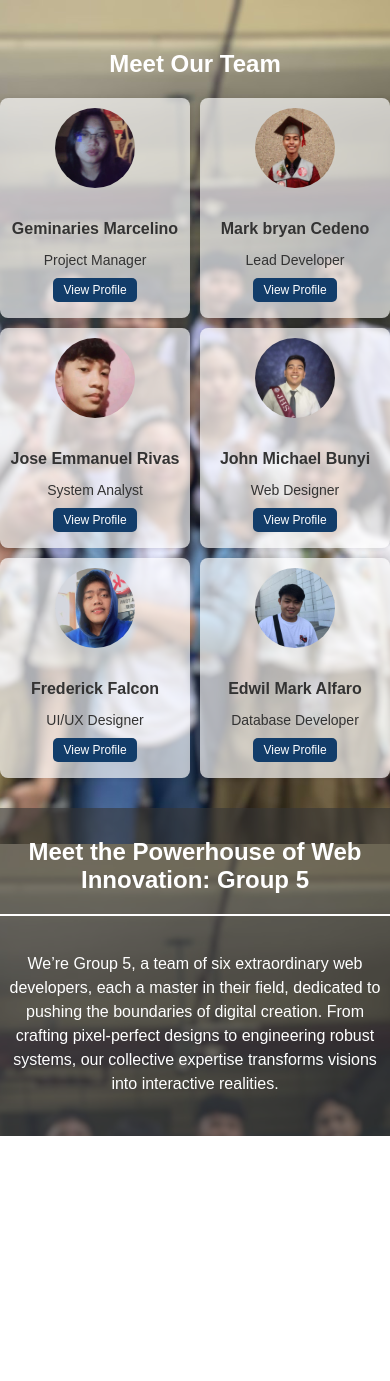
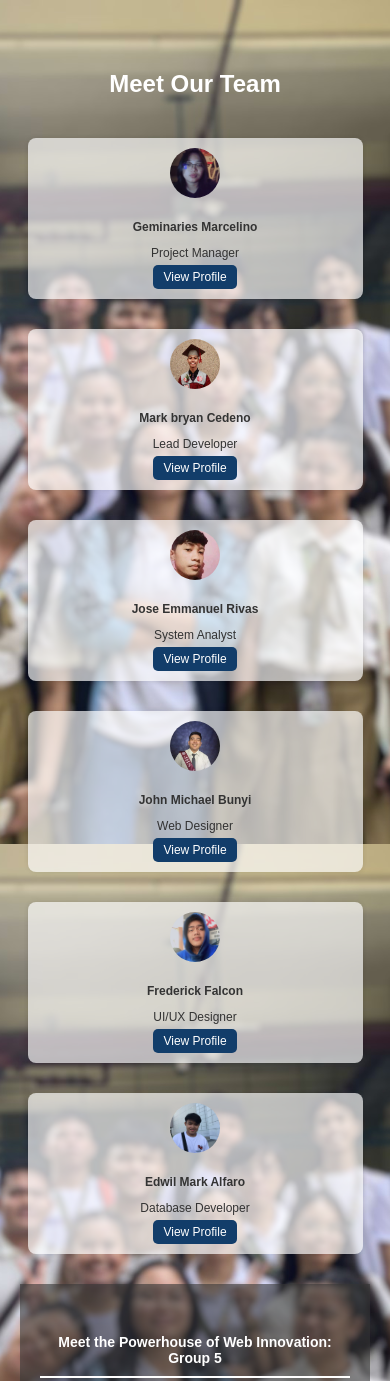
Before and after one commit to MDCedeno/Cedeno_Repository, a plain HTML site: page home.html in a window 390 px wide. Shown: the top 1381 px of the page. Before the commit the page ends 1136 px from the top, so only its background shows below. Drawn offline with Linux system fonts and the light colour scheme.

Commit message:
Making the website responsive

```diff
--- a/styles.css
+++ b/styles.css
@@ -1,52 +1,57 @@
+/* General styling for body */
 body {
   background-image: url("images/Background.jpg");
   background-size: cover;
   background-position: center;
   background-repeat: no-repeat;
   background-attachment: fixed;
-
   font-family: Arial, sans-serif;
   margin: 0;
   padding: 0;
-  height: 100vh;
-  overflow: hidden;
+  min-height: 100vh;
+  display: flex;
+  flex-direction: column;
   justify-content: center;
   align-items: center;
 }
 
+/* Team Section */
 .team-section {
   max-width: 100%;
   text-align: center;
   box-sizing: border-box;
-  margin-top: 40px;
-  padding: 0;
+  padding: 20px;
+  margin-top: 20px;
 }
 
+/* Team Heading */
 h1 {
   color: #fff;
-  margin: 30px 0;
+  margin: 20px 0;
   padding: 10px;
+  font-size: 24px;
 }
 
+/* Team Container */
 .team-container {
   display: flex;
   flex-wrap: wrap;
   justify-content: center;
   align-items: center;
   gap: 10px;
+  position: relative;
 }
 
+/* Team Member Card */
 .team-member {
   background-color: #ffffffa9;
   padding: 10px;
   border-radius: 8px;
   box-shadow: 0 0 5px rgba(0, 0, 0, 0.1);
-  width: 170px;
-  height: 200px;
+  width: 150px;
   text-align: center;
   position: relative;
   transition: transform 0.4s, box-shadow 0.4s;
-  top: -20px;
 }
 
 .team-member:hover {
@@ -54,82 +59,60 @@ h1 {
   box-shadow: 0 0 15px rgba(0, 0, 0, 0.2);
 }
 
+/* Team Member Image */
 .team-member img {
   border-radius: 50%;
-  width: 80px;
-  height: 80px;
+  width: 60px;
+  height: 60px;
   object-fit: cover;
   transition: transform 0.4s;
-  margin-bottom: 20px;
+  margin-bottom: 10px;
 }
 
 .team-member:hover img {
-  transform: scale(1.4);
+  transform: scale(1.2);
 }
 
+/* Team Member Name */
 .team-member h3 {
   color: #333;
   margin: 8px 0 5px;
-  font-size: 16px;
+  font-size: 14px;
   white-space: nowrap;
   overflow: hidden;
   text-overflow: ellipsis;
 }
 
+/* Team Member Role */
 .team-member p {
   color: #333;
-  font-size: 14px;
-  margin-bottom: 10px;
+  font-size: 12px;
+  margin-bottom: 5px;
 }
 
+/* Profile Link */
 .team-member a {
   display: inline-block;
   padding: 5px 10px;
-  background-color: #123D6A;
+  background-color: #123d6a;
   color: #fff;
   text-decoration: none;
   border-radius: 5px;
   font-size: 12px;
   transition: background-color 0.3s;
+  position: relative;
+  z-index: 10;
 }
 
 .team-member a:hover {
   background-color: #0c2846;
 }
 
-.team-intro {
-  background-color: #36363696;
-  display: flex;
-  flex-wrap: wrap;
-  justify-content: center;
-  align-items: center;
-  margin-top: 10px;
-}
-
-.team-intro h1 {
-  color: #ffffff;
-  margin: 20px auto;
-  overflow: hidden;
-  width: 800px;
-  padding-bottom: 20px;
-  border-bottom: 2px solid white;
-}
-
-.team-intro p {
-  color: #ffffff;
-  font-size: 16px;
-  margin-bottom: 40px;
-  text-align: center;
-  row-gap: 5px;
-  line-height: 1.5;
-  justify-content: center;
-  width: 800px;
-}
-
+/* Popup Info */
 .popup-info {
   display: none;
   position: absolute;
-  bottom: -80%;
+  top: 110%;
   left: 50%;
   transform: translateX(-50%);
   width: 170px;
@@ -138,22 +121,102 @@ h1 {
   box-shadow: 0 0 10px rgba(0, 0, 0, 0.1);
   padding: 10px;
   border-radius: 8px;
-  z-index: 100;
+  z-index: 20;
+  text-align: center;
+  white-space: nowrap;
+  overflow: hidden;
+  text-overflow: ellipsis;
+}
+
+/* Display the popup on hover */
+.team-member a:hover + .popup-info {
+  display: block;
+}
+
+/* Adjust popup position based on the screen size to avoid overlap */
+@media (max-width: 768px) {
+  .popup-info {
+    top: auto;
+    bottom: -110%;
+  }
+}
+
+/* Team Intro Section */
+.team-intro {
+  background-color: #36363696;
+  display: flex;
+  flex-wrap: wrap;
+  justify-content: center;
+  align-items: center;
+  margin-top: 20px;
+  padding: 20px;
+}
+
+/* Team Intro Heading */
+.team-intro h1 {
+  color: #ffffff;
+  margin: 20px auto;
+  padding-bottom: 10px;
+  border-bottom: 2px solid white;
+  font-size: 18px;
+}
+
+/* Team Intro Paragraph */
+.team-intro p {
+  color: #ffffff;
+  font-size: 14px;
+  line-height: 1.5;
+  max-width: 90%;
+  margin: 10px auto;
   text-align: center;
 }
 
-.popup-info p {
-  color: #333;
-  font-size: 14px;
-  margin: 10px 0 5px;
-  padding-top: 1px;
-  padding-bottom: 6px;
-  white-space: nowrap;
-  overflow: hidden;
-  text-overflow: ellipsis;
-  text-align: center;
+/* Media Queries for Responsiveness */
+@media (max-width: 768px) {
+  .team-container {
+    flex-direction: column;
+  }
+
+  .team-member {
+    width: 80%;
+    margin: 10px 0;
+  }
+
+  .team-member img {
+    width: 50px;
+    height: 50px;
+  }
+
+  .team-intro h1 {
+    font-size: 16px;
+  }
+
+  .team-intro p {
+    font-size: 14px;
+    max-width: 100%;
+  }
 }
 
-.team-member a:hover + .popup-info {
-  display: block;
+@media (max-width: 480px) {
+  .team-member {
+    width: 90%;
+  }
+
+  .team-member h3,
+  .team-member p {
+    font-size: 12px;
+  }
+
+  .team-intro h1 {
+    font-size: 14px;
+  }
+
+  .team-intro p {
+    font-size: 12px;
+  }
+
+  .popup-info {
+    max-width: 90%;
+    width: auto;
+  }
 }
```
